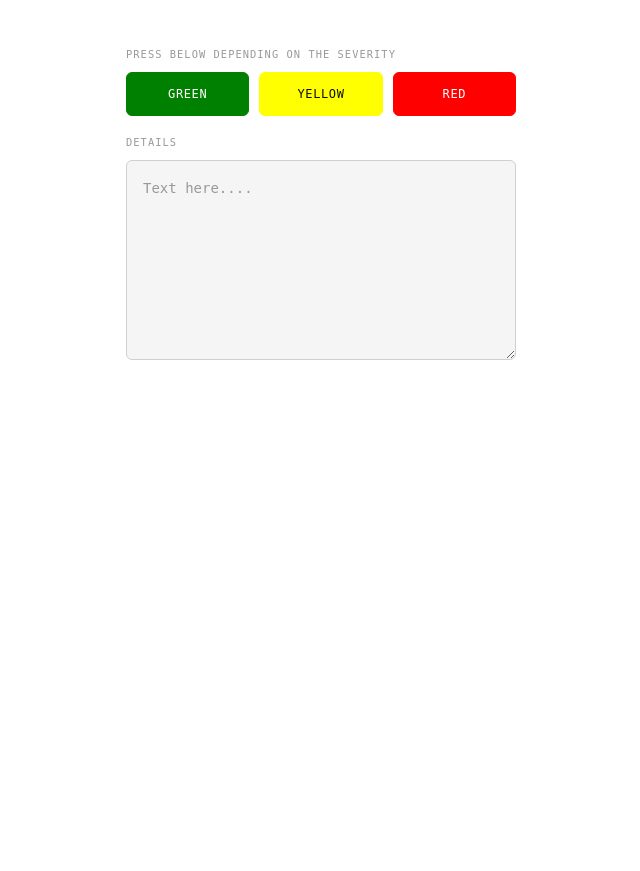
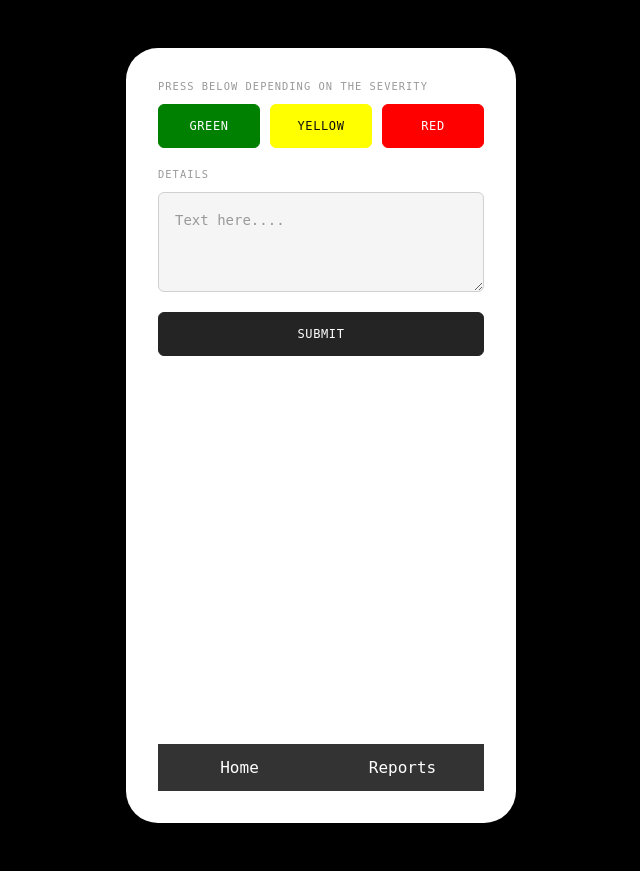
Before and after one commit to wuphy/accessibility-reporter, a Flask app: template stuckapp/templates/index.html in a window 1280 px wide. Shown: the whole page, without its empty margins (319-959 px from the left). Before the commit the page ends 360 px from the top, so only its background shows below. Run offline with Flask 3, Linux system fonts and the light colour scheme; the template is opened without the code that fills it, so the values that code supplies are empty.

Commit message:
change some css and added form

```diff
--- a/stuckapp/static/styles/style.css
+++ b/stuckapp/static/styles/style.css
@@ -10,18 +10,24 @@
     }
 
     body {
-      background: var(--bg);
+      background: black;
       color: var(--text);
       font-family: 'DM Mono', monospace;
       min-height: 100vh;
       display: flex;
+      margin: 0;
+      padding: 0;
       justify-content: center;
       align-items: flex-start;
       padding: 48px 16px;
+      overflow: hidden;
     }
 
     .phone-layout {
+      background-color: var(--bg);
       width: 100%;
+      padding: 2rem;
+      border-radius: 2rem;
       max-width: 390px;
       display: flex;
       flex-direction: column;
@@ -64,10 +70,12 @@
     .button1 { background-color: green; border-color: green; color: #fff; }
     .button2 { background-color: yellow; border-color: yellow; color: #0f0f0f; }
     .button3 { background-color: red; border-color: red; color: #fff; }
+    .button4 { background-color: #242424; border-color: #242424; color: #fff; }
 
     .button1:hover { background-color: #004d00; border-color: #004d00; color: #fff; }
     .button2:hover { background-color: #b3b300; border-color: #b3b300; color: #0f0f0f; }
     .button3:hover { background-color: #8b0000; border-color: #8b0000; color: #fff; }
+    .button4:hover { background-color: black; border-color: black; color: #fff; }
 
     button:active {
       transform: scale(0.96);
@@ -81,7 +89,7 @@
 
     textarea {
       width: 100%;
-      min-height: 200px;
+      min-height: 100px;
       background: var(--surface);
       border: 1px solid var(--border);
       border-radius: 6px;
@@ -100,7 +108,7 @@
     }
 
     textarea:focus {
-      border-color: var(--accent);
+      border-color: grey;
     }
 
     .label {
@@ -110,3 +118,19 @@
       color: var(--muted);
       margin-bottom: -8px;
     }
+
+    .nav-bar {
+      display: flex;
+      background-color: #333;
+      margin-top: 23rem;
+    }
+    .nav-bar a {
+      color: white;
+      padding: 14px 20px;
+      text-decoration: none;
+      text-align: center;
+      flex: 1;
+    }
+    .nav-bar a:hover {
+      background-color: #555;
+    }
--- a/stuckapp/templates/index.html
+++ b/stuckapp/templates/index.html
@@ -4,7 +4,7 @@
     <meta charset="UTF-8">
     <meta name="viewport" content="width=device-width, initial-scale=1.0">
     <title>Home page</title>
-    <link rel="stylesheet" href="../static/style.css">
+    <link rel="stylesheet" href="../static//styles/style.css">
     <meta name="viewport" content="width=device-width, initial-scale=1.0">
 </head>
 <body>
@@ -26,10 +26,13 @@
         </div>
 
         <textarea placeholder = "Text here...."></textarea>
-        <!-- <div class = "nav-bar">gitv p
+
+         <button class="button button4">Submit</button>
+
+        <div class = "nav-bar">
             <a href = "#home" class = "active">Home</a>
             <a href = "#reports">Reports</a>
-        </div> -->
+        </div>
     </div>
 
 
```
